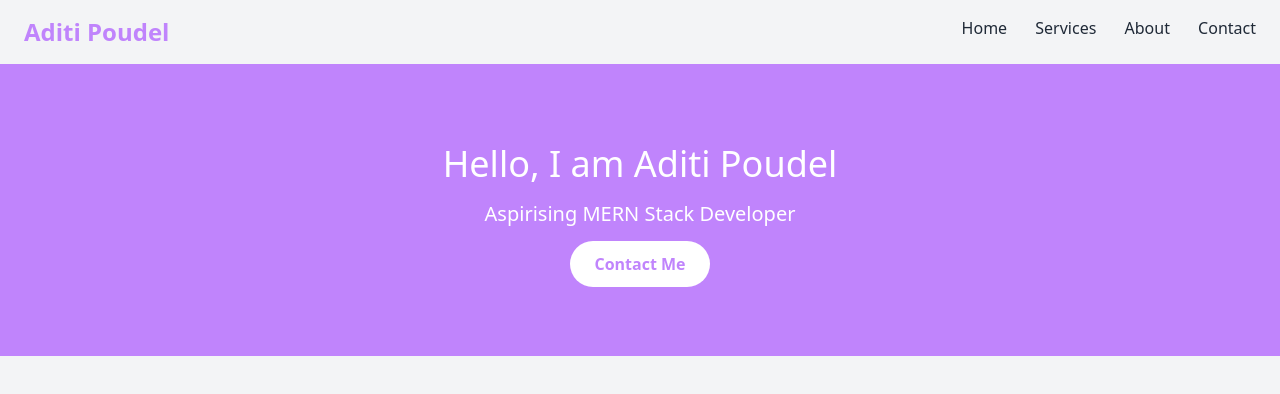
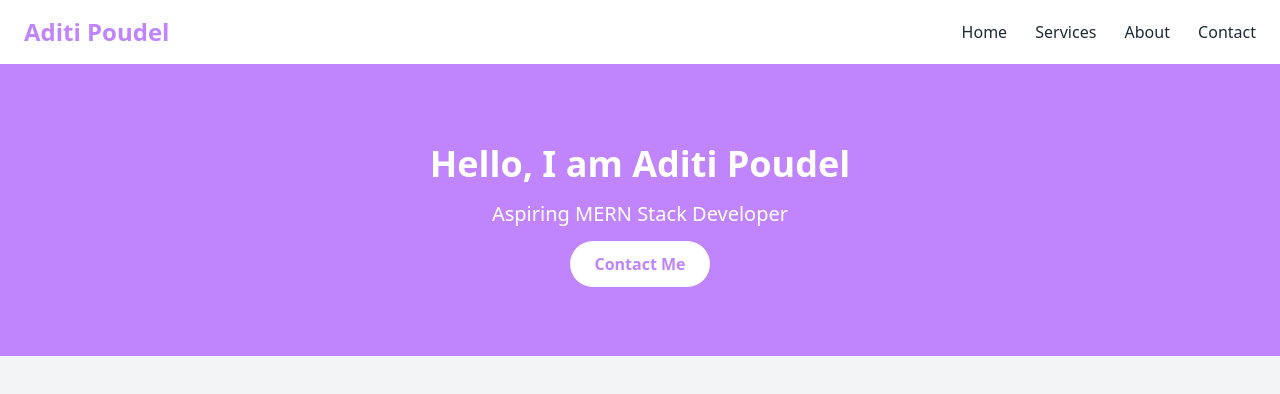
Before and after one commit to Aditipoudel44/Portfolio, a plain HTML site: page index.html in a window 1280 px wide. Drawn offline with nearby package versions, Linux system fonts and the light colour scheme.

Commit message:
[ADD]:Portfolio

```diff
--- a/index.html
+++ b/index.html
@@ -8,8 +8,8 @@
     </head>
     <body class="font-sans bg-gray-100 text-gray-800">
 
-<header class="bg=white shadow-md">
-    <div class="max-w-7xl mx-auto px-6 py-4 flex justify-between item-center">
+<header class="bg-white shadow-md">
+    <div class="max-w-7xl mx-auto px-6 py-4 flex justify-between items-center">
         <h1 class="text-2xl font-bold text-purple-400">Aditi Poudel</h1>
         <nav class="space-x-6">
             <a href="#home" class="hover:text-purple-400">Home</a>
@@ -21,8 +21,8 @@
     </header>
     <section id="home" class="bg-purple-400 text-white py-20">
         <div class="max-w-7xl mx-auto px-6 text-center">
-            <h2 class="text-4xl font bold mb-4">Hello, I am Aditi Poudel </h2>
-            <p class="text-xl mb-6">Aspirising MERN Stack Developer </p>
+            <h2 class="text-4xl font-bold mb-4">Hello, I am Aditi Poudel </h2>
+            <p class="text-xl mb-6">Aspiring MERN Stack Developer </p>
             <a href="#contact" class="bg-white text-purple-400 px-6 py-3 rounded-full font-semibold hover:bg-gray-200">Contact Me</a>
         </div>
     </section>
```
